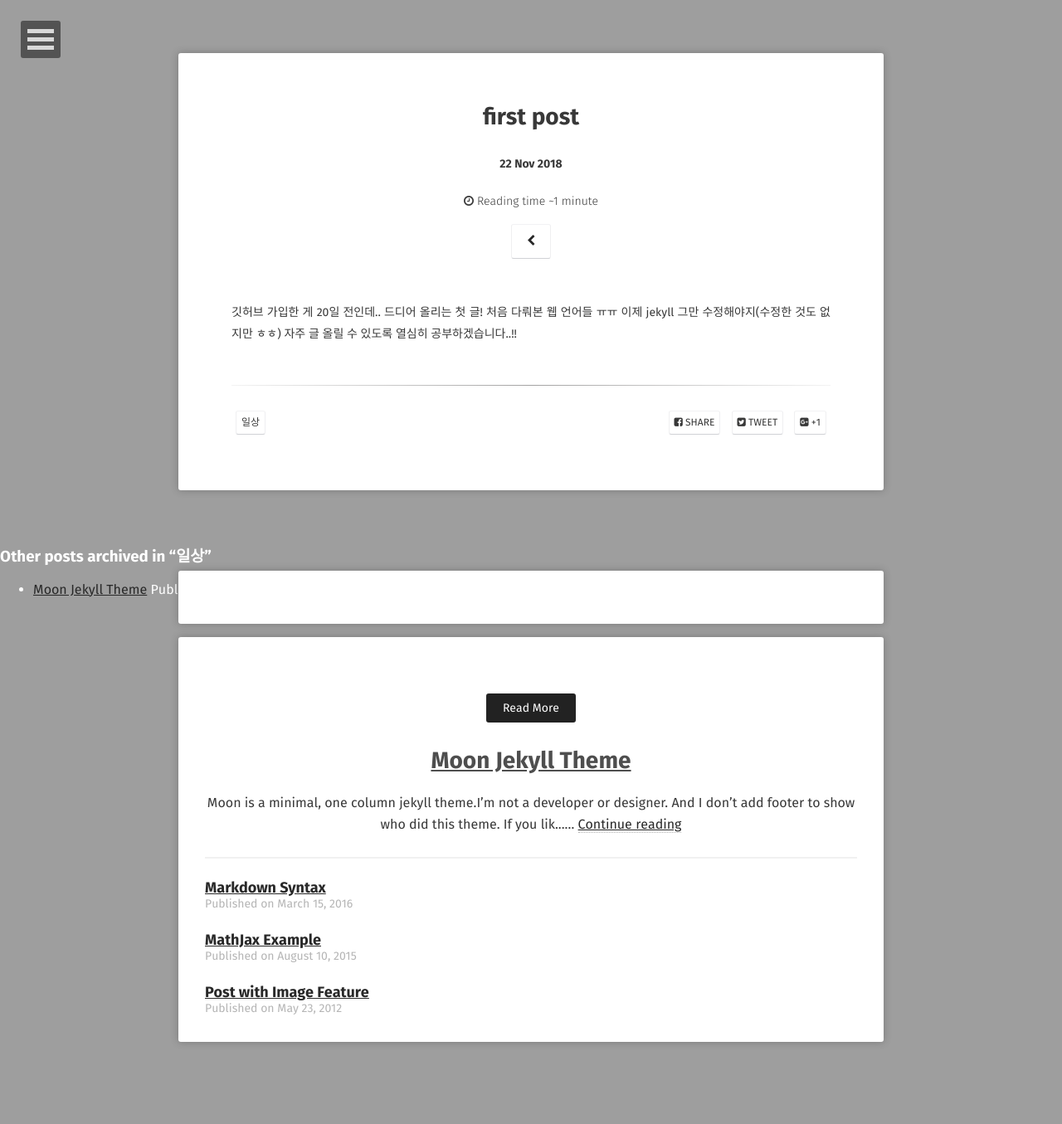
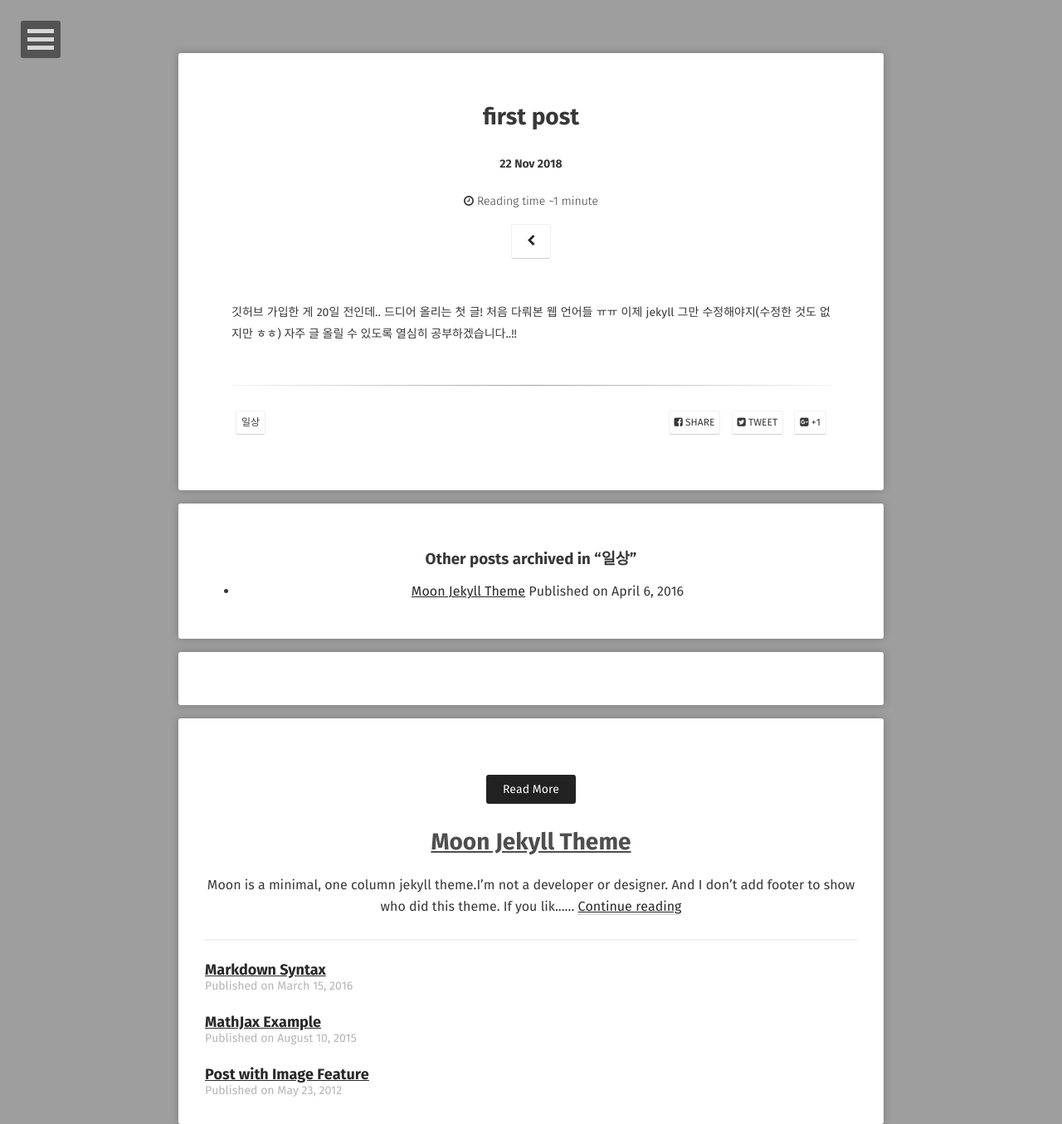
Before and after one commit to incheony/incheony.github.io, a Jekyll site: the page built from _posts/2018-11-22-my_first.md, in a window 1280 px wide. Shown: the whole page at 83% size. Built offline with Jekyll 4.4.1, drawn with Linux system fonts in a browser that asks for light colours; some web fonts are replaced; comment, search, counter and statistics services are not loaded; before the commit the page ends 1256 px from its top, so only the background shows below that.

Commit message:
Update related-posts.html

```diff
--- a/_includes/related-posts.html
+++ b/_includes/related-posts.html
@@ -9,7 +9,7 @@
   {% endfor %}
 
   {% if moreThanOneInCategory == true %}
-    <div class="related-posts">
+    <div class="related">
       <h3>Other posts archived in “{{ category }}”</h3>
 
       <ul>
```
